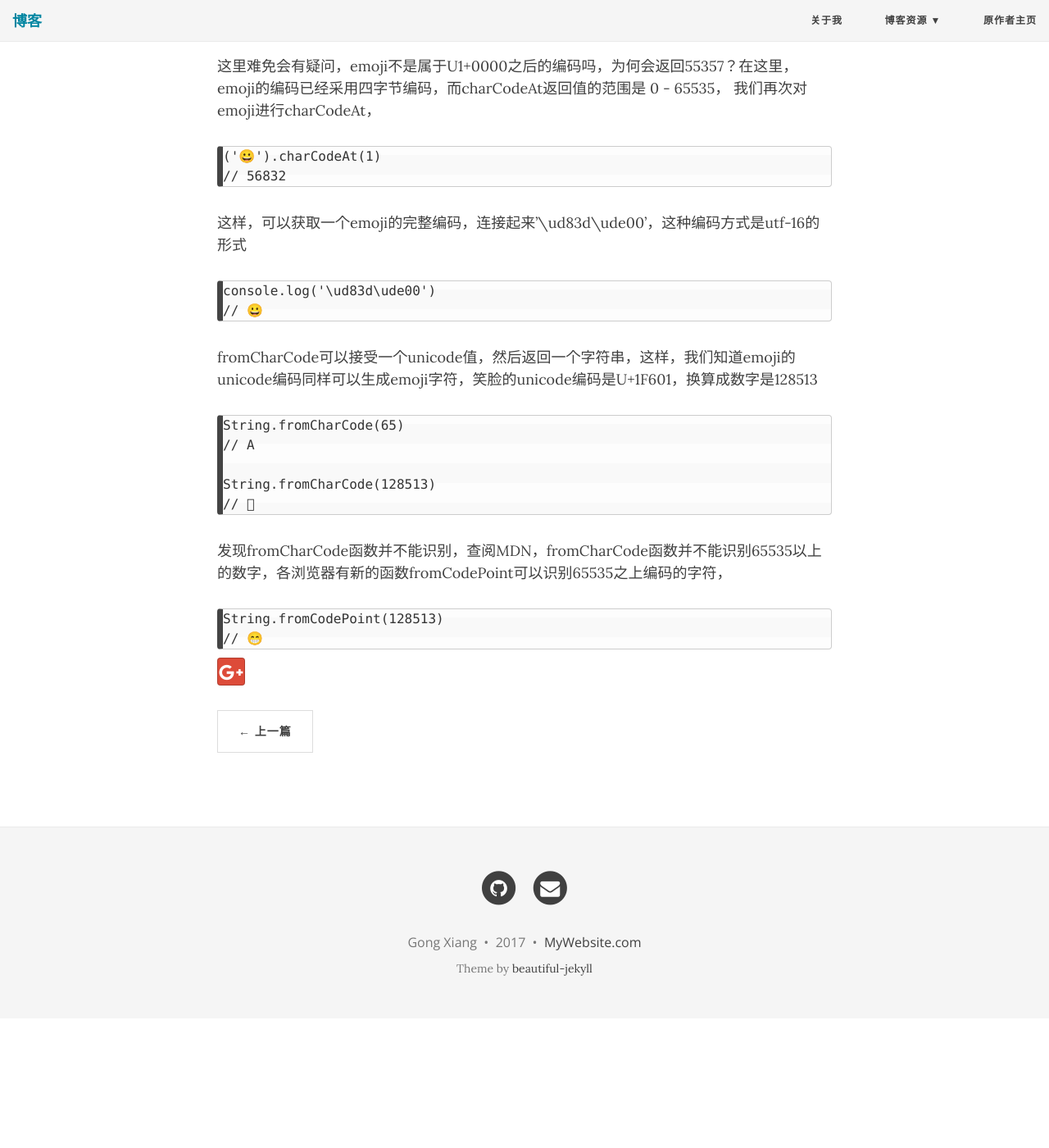
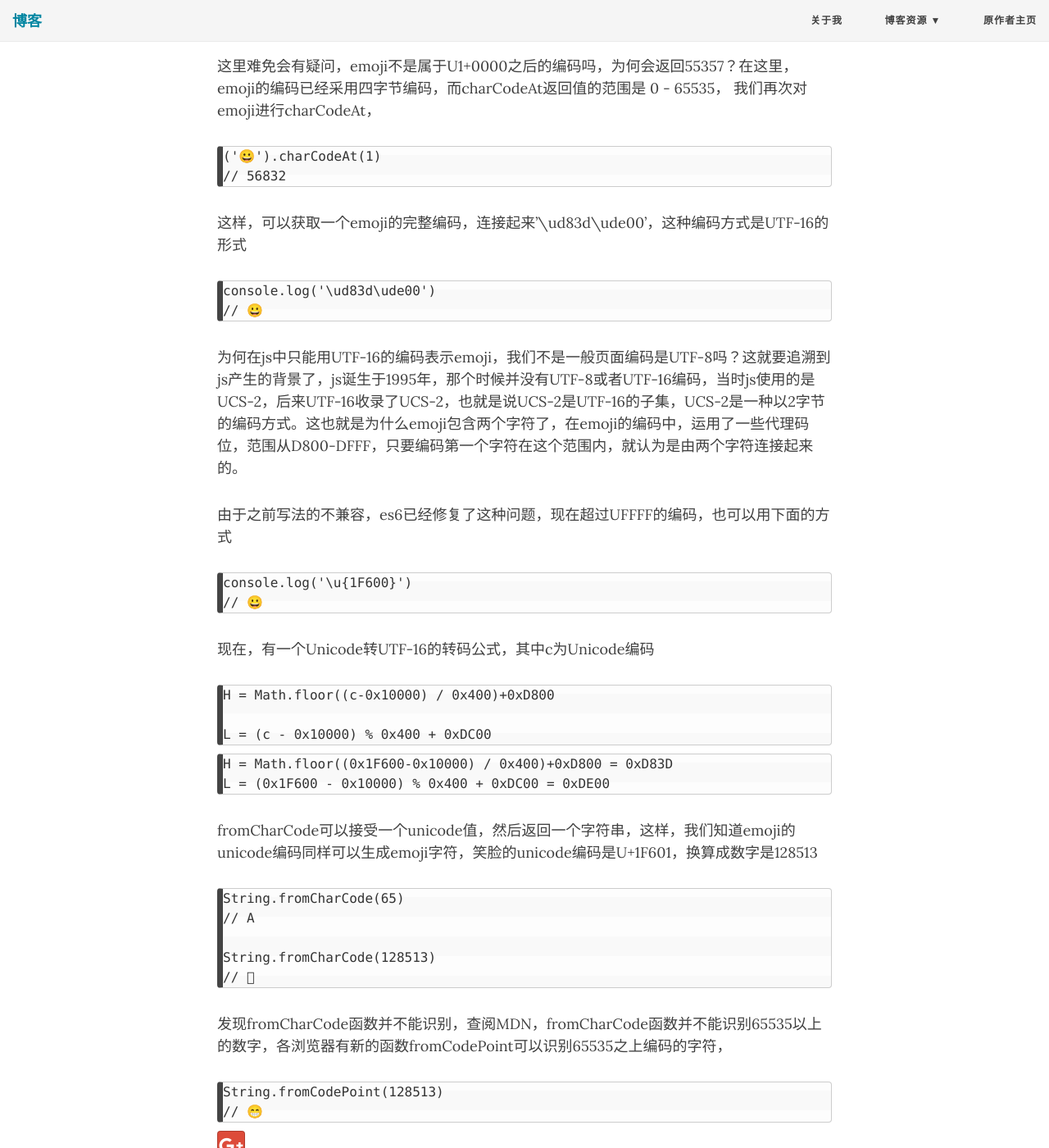
Before and after one commit to dandanbu3/dandanbu3.github.io, a Jekyll site: the page built from _posts/2017-10-29-emoji与unicode编码.md, in a window 1280 px wide and 1400 px high, scrolled down 395 px. Shown: the whole window at 82% size. Built offline with Jekyll 4.4.1, drawn with Linux system fonts in a browser that asks for light colours; nearby versions of some CDN libraries; before the commit the page ends 1637 px from its top, so only the background shows below that.

Commit message:
新内容

```diff
--- a/_posts/2017-10-29-emoji与unicode编码.md
+++ b/_posts/2017-10-29-emoji与unicode编码.md
@@ -17,11 +17,32 @@ title: emoji与unicode编码
 // 56832
 ~~~
 
-这样，可以获取一个emoji的完整编码，连接起来'\ud83d\ude00'，这种编码方式是utf-16的形式
+这样，可以获取一个emoji的完整编码，连接起来'\ud83d\ude00'，这种编码方式是UTF-16的形式
 
 ~~~
 console.log('\ud83d\ude00')
 // 😀
+~~~
+
+为何在js中只能用UTF-16的编码表示emoji，我们不是一般页面编码是UTF-8吗？这就要追溯到js产生的背景了，js诞生于1995年，那个时候并没有UTF-8或者UTF-16编码，当时js使用的是UCS-2，后来UTF-16收录了UCS-2，也就是说UCS-2是UTF-16的子集，UCS-2是一种以2字节的编码方式。这也就是为什么emoji包含两个字符了，在emoji的编码中，运用了一些代理码位，范围从D800-DFFF，只要编码第一个字符在这个范围内，就认为是由两个字符连接起来的。
+
+由于之前写法的不兼容，es6已经修复了这种问题，现在超过UFFFF的编码，也可以用下面的方式
+
+~~~
+console.log('\u{1F600}')
+// 😀
+~~~
+
+现在，有一个Unicode转UTF-16的转码公式，其中c为Unicode编码
+~~~
+H = Math.floor((c-0x10000) / 0x400)+0xD800
+
+L = (c - 0x10000) % 0x400 + 0xDC00
+~~~
+
+~~~
+H = Math.floor((0x1F600-0x10000) / 0x400)+0xD800 = 0xD83D
+L = (0x1F600 - 0x10000) % 0x400 + 0xDC00 = 0xDE00
 ~~~
 
 fromCharCode可以接受一个unicode值，然后返回一个字符串，这样，我们知道emoji的unicode编码同样可以生成emoji字符，笑脸的unicode编码是U+1F601，换算成数字是128513
```
Also changed, not shown: _posts/2017-05-09-unicode编码理解.md (+4 -4 lines).
